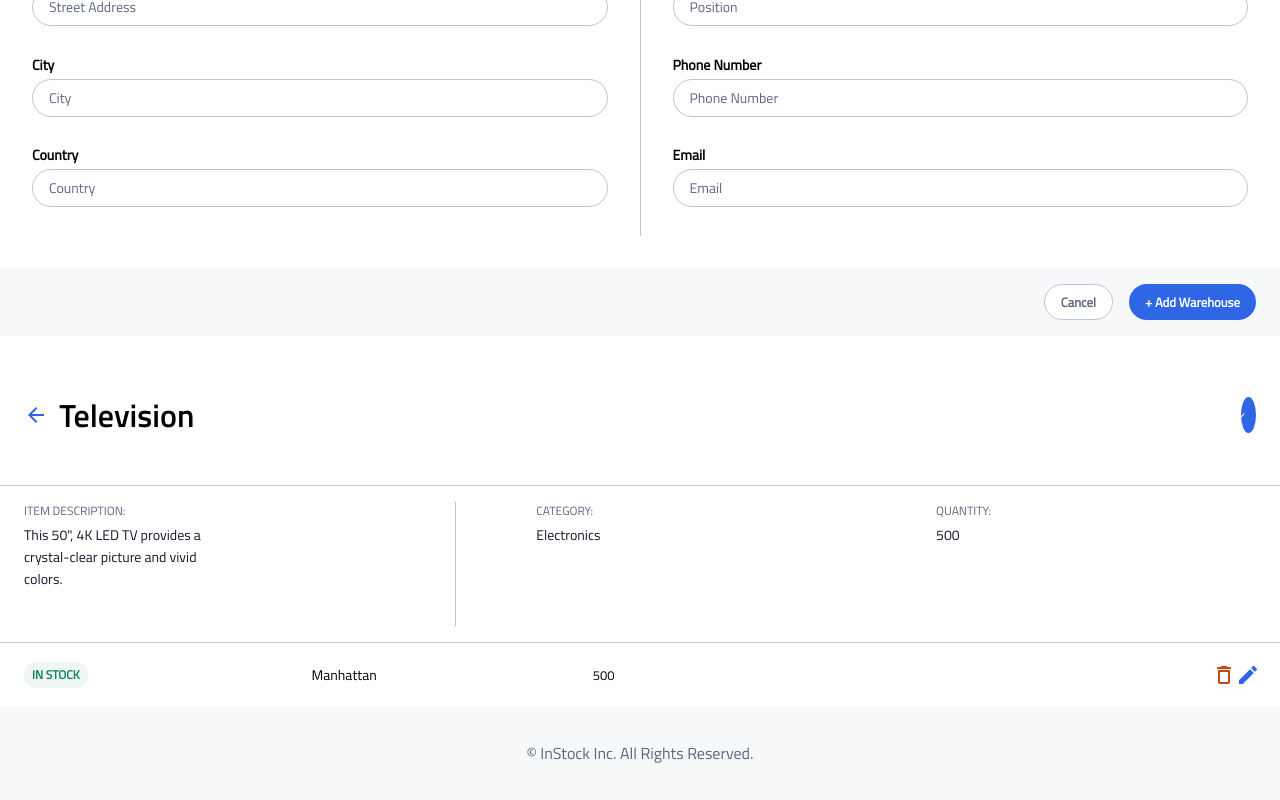
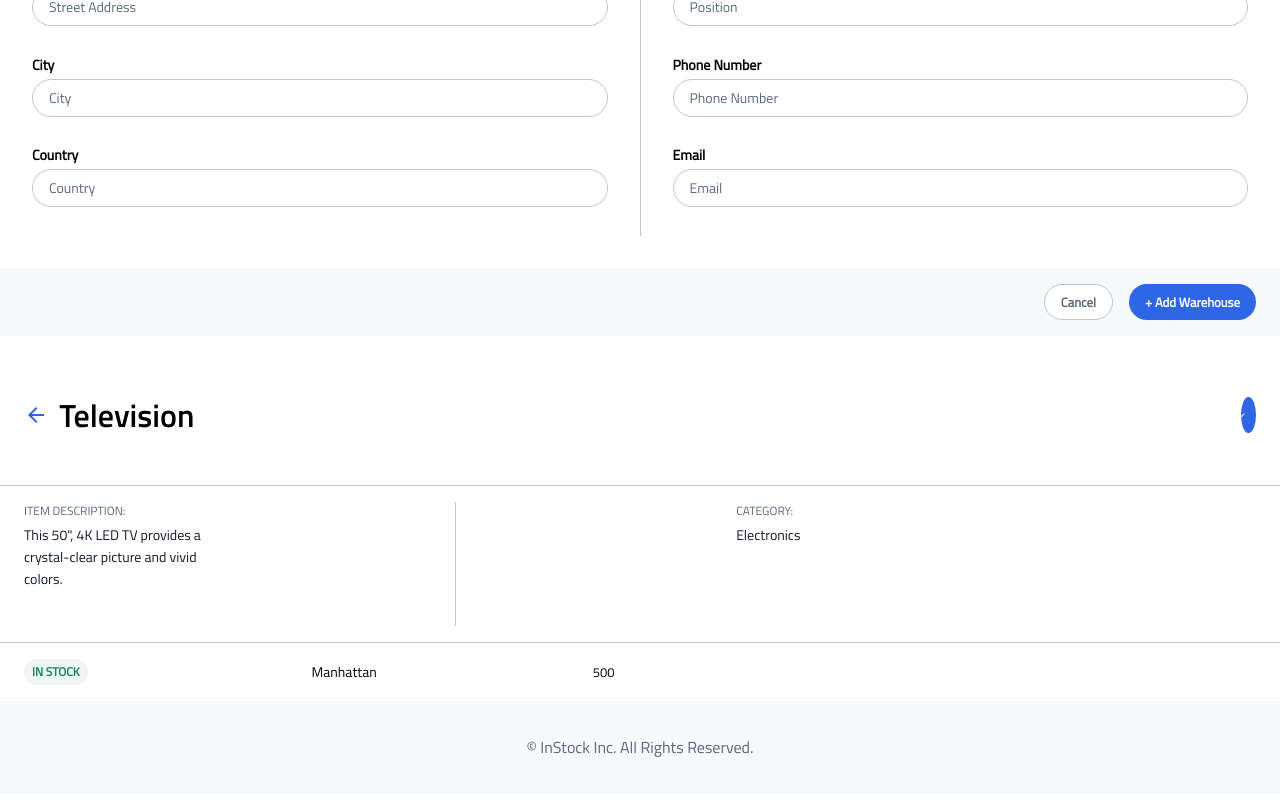
Before and after one commit to emwong101/armstrong-instock, a React (Create React App) app: page / in a window 1280 px wide. Shown: the part 1352-2152 px from the top of the page. Built offline with nearby package versions, Linux system fonts and the light colour scheme.

Commit message:
Updating IID section

```diff
--- a/src/components/sections/inventoryItemDetails/InventoryItemDetails.js
+++ b/src/components/sections/inventoryItemDetails/InventoryItemDetails.js
@@ -1,8 +1,6 @@
 import React from "react";
 import Arrow from "../../../assets/Icons/arrow_back-24px.svg";
 
-import Trash from "../../../assets/Icons/delete_outline-24px.svg";
-import Edit from "../../../assets/Icons/edit-24px.svg";
 import EditWhite from "../../../assets/Icons/edit_white.svg";
 
 const inventoryItemDetails = () => {
@@ -33,12 +31,6 @@ const inventoryItemDetails = () => {
               </span>
               <span className="info-box_detail info-box_name">Electronics</span>
             </div>
-            <div className="info-box-bottom_right">
-              <span className="info-box_label info-box_label-info">
-                QUANTITY:{" "}
-              </span>
-              <span className="info-box_detail info-box_info">500</span>
-            </div>
           </div>
         </section>
         <section className="item-box">
@@ -60,10 +52,6 @@ const inventoryItemDetails = () => {
               <span className="item-box_qty">500</span>
             </div>
           </div>
-          <div className="item-box_bottom">
-            <img src={Trash} alt="trash" />
-            <img src={Edit} alt="trash" />
-          </div>
         </section>
       </div>
     </>
```
